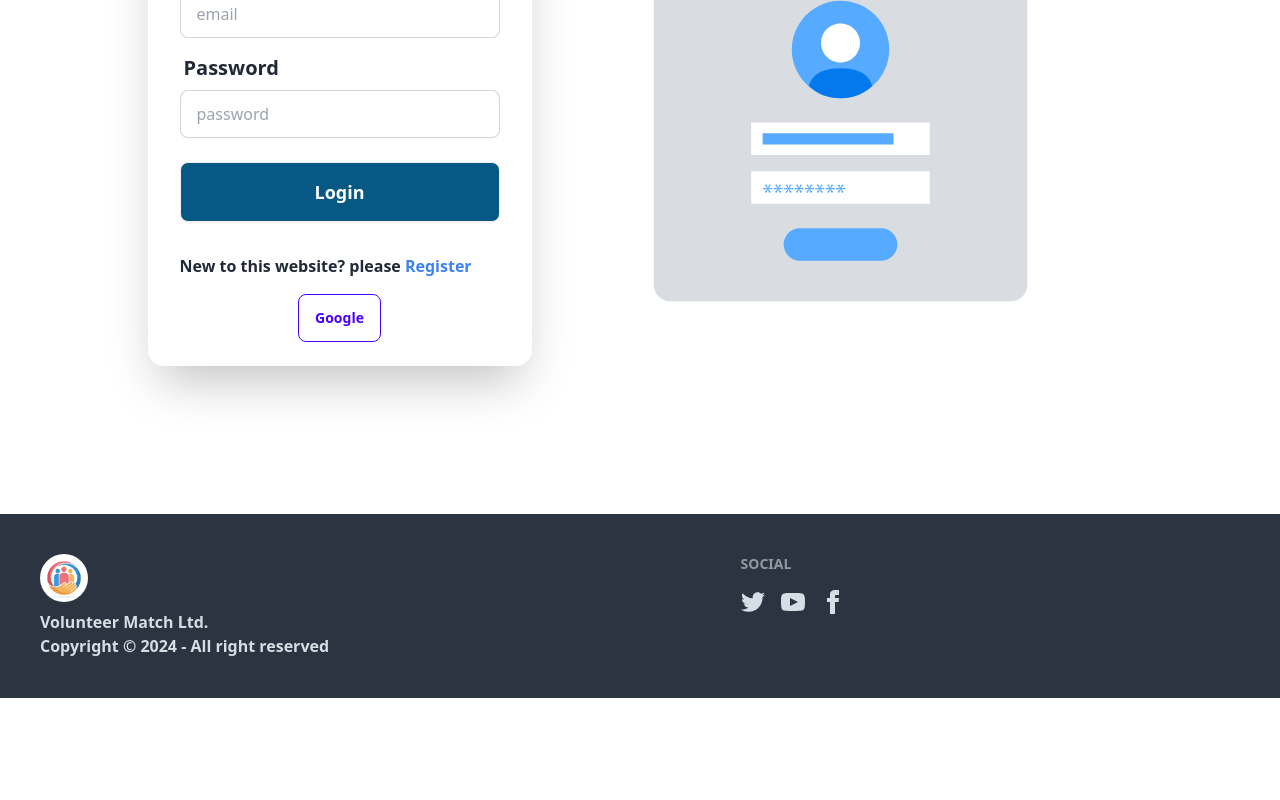
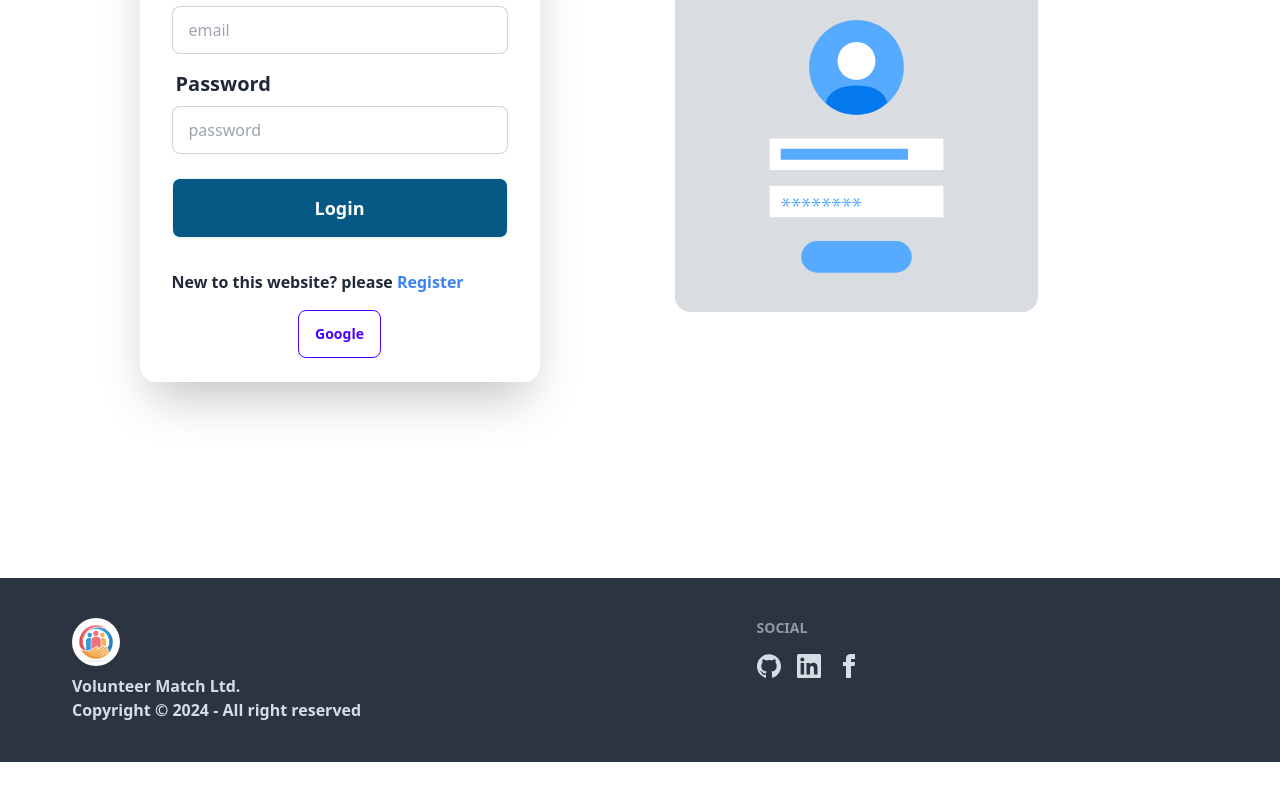
Before and after one commit to Sumaiya215/assignment11-volunteer-match-client, a React (Vite) app: page /login in a window 1280 px wide. Shown: the part 398-1198 px from the top of the page. Before the commit the page ends 1136 px from the top, so only its background shows below. Built offline with nearby package versions, Linux system fonts and the light colour scheme; no server answers.

Commit message:
made some corrections

```diff
--- a/src/components/Footer.jsx
+++ b/src/components/Footer.jsx
@@ -3,42 +3,37 @@ import logo from '../assets/v3-logo.jpg'
 const Footer = () => {
     return (
         <div className='max-w-full mx-auto  mb-10'>
-            <footer className="footer bg-neutral text-neutral-content p-10">
-                <aside>
+            <footer className="footer bg-neutral text-neutral-content  p-10">
+                <aside className='lg: ml-8'>
                     <img src={logo} className='w-12 rounded-full' alt="" />
-                    <p className='text-base font-bold'>
+                    <p className='text-base font-bold '>
                         Volunteer Match Ltd.
                         <br />
-                    <p>Copyright © {new Date().getFullYear()} - All right reserved</p>
+                        <p>Copyright © {new Date().getFullYear()} - All right reserved</p>
 
                     </p>
                 </aside>
                 <nav>
                     <h6 className="footer-title">Social</h6>
                     <div className="grid grid-flow-col gap-4">
-                        <a>
+                        <a href="https://github.com/Sumaiya215/assignment11-volunteer-match-client" target="_blank" rel="noopener noreferrer">
+
+                            <svg xmlns="http://www.w3.org/2000/svg" fill="currentColor"
+                                viewBox="0 0 24 24" className="w-6 h-6">
+                                <path d="M12 .297c-6.63 0-12 5.373-12 12 0 5.302 3.438 9.8 8.205 11.385.6.113.82-.258.82-.577v-2.244c-3.338.724-4.042-1.416-4.042-1.416-.546-1.387-1.333-1.755-1.333-1.755-1.088-.745.083-.729.083-.729 1.205.084 1.84 1.236 1.84 1.236 1.07 1.834 2.809 1.304 3.495.998.107-.775.42-1.304.762-1.605-2.665-.3-5.467-1.335-5.467-5.93 0-1.31.47-2.38 1.236-3.22-.123-.303-.54-1.524.117-3.176 0 0 1.01-.322 3.3 1.23a11.46 11.46 0 013.006-.404c1.02.005 2.047.137 3.006.404 2.29-1.552 3.3-1.23 3.3-1.23.657 1.652.24 2.873.117 3.176.768.84 1.236 1.91 1.236 3.22 0 4.61-2.807 5.625-5.48 5.92.43.37.823 1.1.823 2.22v3.293c0 .323.217.694.825.576C20.565 22.092 24 17.592 24 12.297c0-6.627-5.373-12-12-12" />
+                            </svg>
+                        </a>
+                        <a href="https://www.linkedin.com/in/sumaiya-aktar-sa35/" target="_blank" rel="noopener noreferrer">
                             <svg
                                 xmlns="http://www.w3.org/2000/svg"
-                                width="24"
-                                height="24"
+                                fill="currentColor"
                                 viewBox="0 0 24 24"
-                                className="fill-current">
-                                <path
-                                    d="M24 4.557c-.883.392-1.832.656-2.828.775 1.017-.609 1.798-1.574 2.165-2.724-.951.564-2.005.974-3.127 1.195-.897-.957-2.178-1.555-3.594-1.555-3.179 0-5.515 2.966-4.797 6.045-4.091-.205-7.719-2.165-10.148-5.144-1.29 2.213-.669 5.108 1.523 6.574-.806-.026-1.566-.247-2.229-.616-.054 2.281 1.581 4.415 3.949 4.89-.693.188-1.452.232-2.224.084.626 1.956 2.444 3.379 4.6 3.419-2.07 1.623-4.678 2.348-7.29 2.04 2.179 1.397 4.768 2.212 7.548 2.212 9.142 0 14.307-7.721 13.995-14.646.962-.695 1.797-1.562 2.457-2.549z"></path>
+                                className="w-6 h-6"
+                            >
+                                <path d="M20.45 20.45h-3.55v-5.43c0-1.29-.02-2.95-1.8-2.95-1.8 0-2.07 1.4-2.07 2.85v5.53h-3.55V9h3.4v1.56h.05a3.73 3.73 0 013.35-1.83c3.58 0 4.24 2.36 4.24 5.43v6.28zM5.35 7.59a2.06 2.06 0 112.06-2.06 2.06 2.06 0 01-2.06 2.06zm1.77 12.86H3.59V9h3.53v11.45zM22.46 0H1.54A1.54 1.54 0 000 1.54v20.92A1.54 1.54 0 001.54 24h20.92A1.54 1.54 0 0024 22.46V1.54A1.54 1.54 0 0022.46 0z" />
                             </svg>
                         </a>
-                        <a>
-                            <svg
-                                xmlns="http://www.w3.org/2000/svg"
-                                width="24"
-                                height="24"
-                                viewBox="0 0 24 24"
-                                className="fill-current">
-                                <path
-                                    d="M19.615 3.184c-3.604-.246-11.631-.245-15.23 0-3.897.266-4.356 2.62-4.385 8.816.029 6.185.484 8.549 4.385 8.816 3.6.245 11.626.246 15.23 0 3.897-.266 4.356-2.62 4.385-8.816-.029-6.185-.484-8.549-4.385-8.816zm-10.615 12.816v-8l8 3.993-8 4.007z"></path>
-                            </svg>
-                        </a>
-                        <a>
+                        <a href='https://www.facebook.com/sumaiya.aktar.902467' target="_blank" rel="noopener noreferrer">
                             <svg
                                 xmlns="http://www.w3.org/2000/svg"
                                 width="24"
--- a/src/components/Navbar.jsx
+++ b/src/components/Navbar.jsx
@@ -32,11 +32,12 @@ const Navbar = () => {
     };
 
     return (
+        <div className='sticky top-0 z-30 bg-base-100 shadow-md mt-4'>
             <div className='min-h-28'>
                 <div className="navbar bg-base-100 max-w-full mx-auto">
                     <div className="flex-1">
-                    <div className='flex gap-1 items-center'>
-                        <img className='w-12' src={logo} alt="" />
+                        <div className='flex gap-2 items-center'>
+                            <img className='w-10' src={logo} alt="" />
                             <h3 className='font-bold text-xl'>VolunteerMatch</h3>
                         </div>
                     </div>
@@ -96,7 +97,7 @@ const Navbar = () => {
                                             <div className="w-10 rounded-full">
                                                 <img
                                                     alt="image"
-                                                src={user.photoURL} />
+                                                    src={user.photoURL} referrerPolicy="no-referrer" />
                                             </div>
                                         </div>
                                         <ul
@@ -125,6 +126,7 @@ const Navbar = () => {
                                 </>
                             }
                         </ul>
+                    </div>
                 </div>
             </div>
             {/* Mobile Menu */}
--- a/src/pages/Login.jsx
+++ b/src/pages/Login.jsx
@@ -45,15 +45,15 @@ const Login = () => {
 
 
     return (
-        <div className="hero bg-base-100 min-h-screen mx">
+        <div className="hero bg-base-100 min-h-screen  mb-12">
             <Helmet>
                 <title>Login | Volunteer Match</title>
             </Helmet>
-            <div className="hero-content flex-col lg:flex-row-reverse">
-                <div className="text-center lg:text-left w-[640px]">
+            <div className="hero-content flex-col lg:flex-row-reverse justify-center items-center gap-8">
+                <div className="text-center  lg:text-left w-[640px]">
                     <Lottie animationData={loginLottieData}></Lottie>
                 </div>
-                <div className="card bg-base-100 w-full max-w-sm shrink-0 shadow-2xl">
+                <div className="card bg-base-100 w-full max-w-[400px] shadow-2xl">
                 <h3 className="text-3xl font-bold text-center mt-4">Login now!</h3>
                     <form onSubmit={handleLogin} className="card-body">
                         <div className="form-control">
--- a/src/pages/MyPosts.jsx
+++ b/src/pages/MyPosts.jsx
@@ -42,6 +42,7 @@ const MyPosts = () => {
             <Helmet>
                 <title>Manage My Posts | Volunteer Match </title>
             </Helmet>
+            <div className='min-h-28'>
             <div className='flex justify-around flex-col lg:flex-row items-center'>
             <section className='mb-12'>
                 <h3 className='text-xl font-bold text-center mb-6'>
@@ -68,6 +69,7 @@ const MyPosts = () => {
                     }
             </section>
             </div>
+            </div>
         </div>
     );
 };
--- a/src/pages/PostDetails.jsx
+++ b/src/pages/PostDetails.jsx
@@ -37,6 +37,7 @@ const PostDetails = () => {
             <Helmet>
                 <title>{title}</title>
             </Helmet>
+            <div className='min-h-28'>
             <div className="card flew-col lg:card-side bg-base-100 shadow-xl">
                 <figure>
                     <img
@@ -62,6 +63,7 @@ const PostDetails = () => {
                     </div>
                 </div>
             </div>
+            </div>
         </div>
     );
 };
```
Lines whose indentation alone changed are shown as unchanged.
